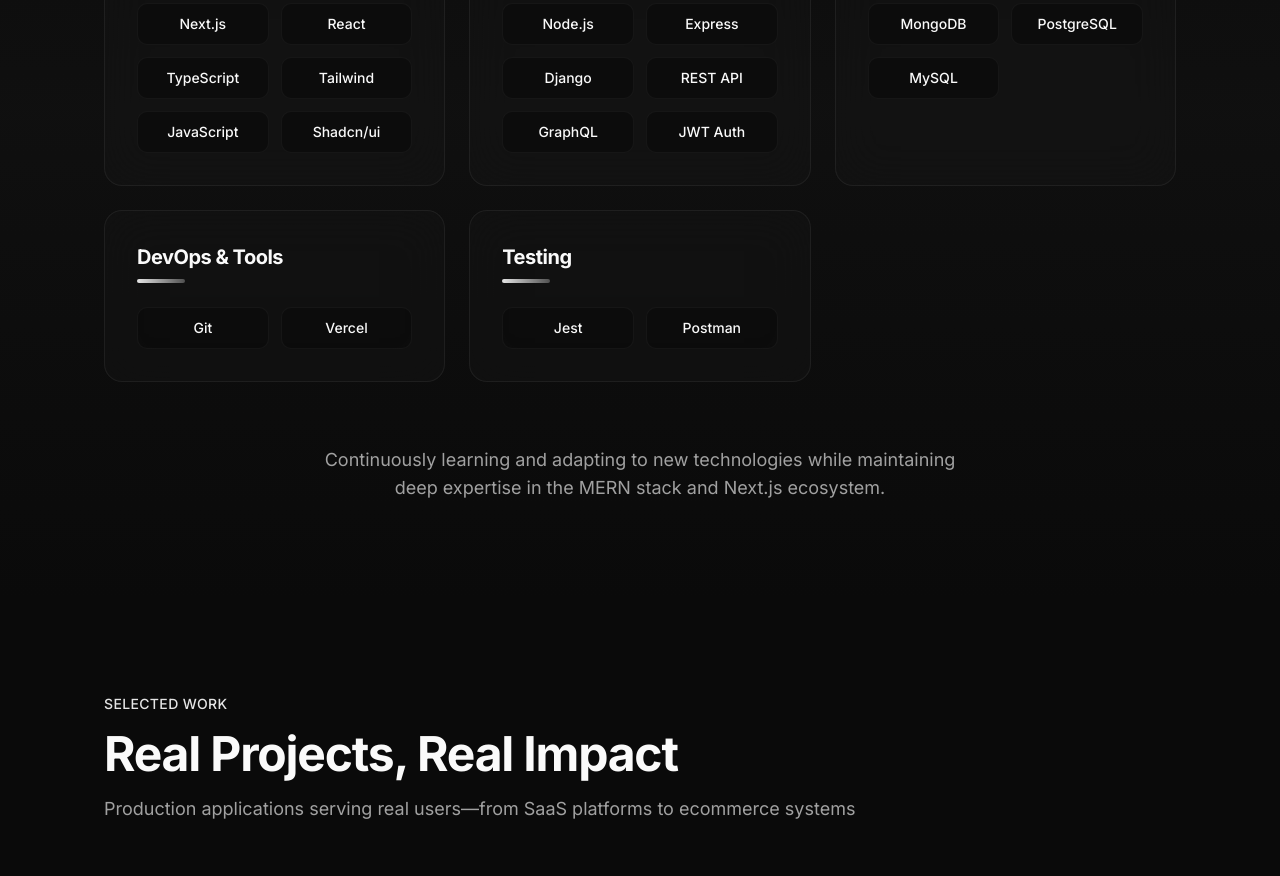
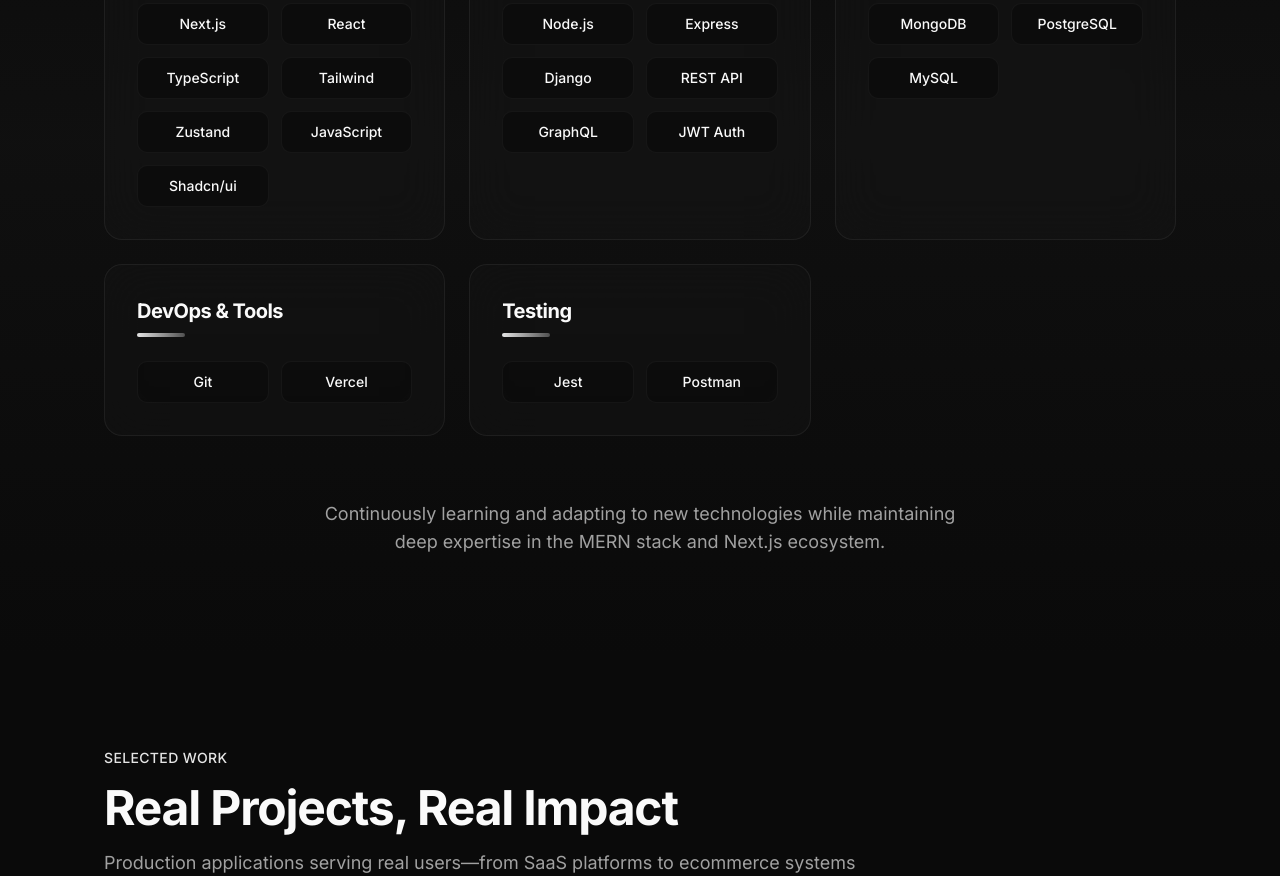
Before and after one commit to aashis06/Portfolio, a Next.js app: page / in a window 1280 px wide. Shown: the part 2800-3676 px from the top of the page. Built offline with nearby package versions, Linux system fonts and the light colour scheme; no server answers.

Commit message:
added zustand in frontend skills

```diff
--- a/components/sections/elite-skills.tsx
+++ b/components/sections/elite-skills.tsx
@@ -12,6 +12,7 @@
       "React",
       "TypeScript",
       "Tailwind",
+      "Zustand",
       "JavaScript",
       "Shadcn/ui",
     ],
```
